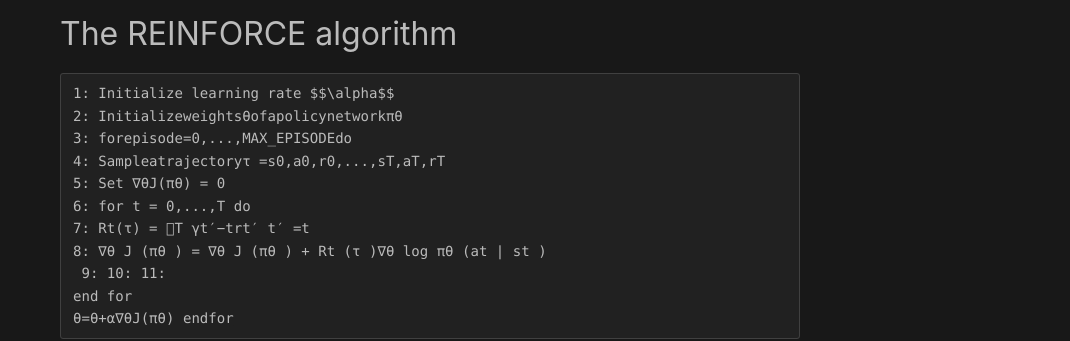
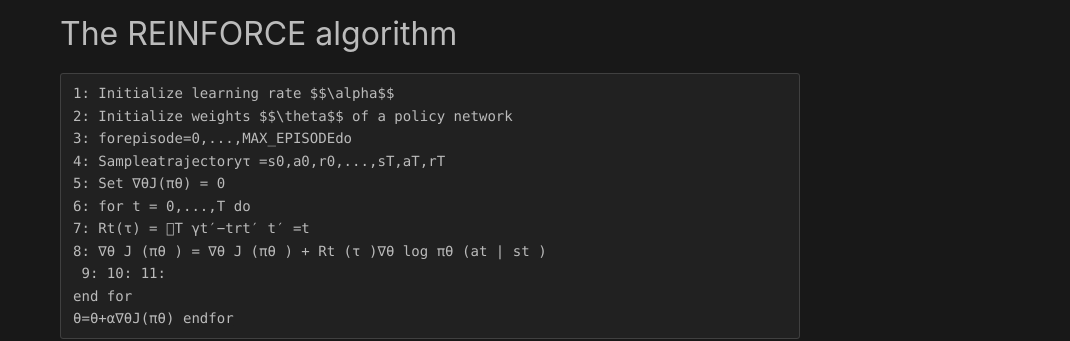
Before and after one commit to analytiq-hub/sigagent.github.io, a Jekyll site: the page built from machine_learning/_posts/2021-02-14-reinforce.md, in a window 1280 px wide and 900 px high, scrolled down 3300 px. Shown: the part 175-516 px from the top of the window, without its empty margins (210-1280 px from the left). Built offline with Jekyll 4.4.1, drawn with Linux system fonts in a browser that asks for light colours; formulas are drawn with MathJax 3; a script that is not in the unit is left out.

Commit message:
*** empty log message ***

````diff
--- a/machine_learning/_posts/2021-02-14-reinforce.md
+++ b/machine_learning/_posts/2021-02-14-reinforce.md
@@ -114,9 +114,9 @@ $$
 
 ## The REINFORCE algorithm
 
-```
+~~~
 1: Initialize learning rate $$\alpha$$
-2: Initializeweightsθofapolicynetworkπθ
+2: Initialize weights $$\theta$$ of a policy network
 3: forepisode=0,...,MAX_EPISODEdo
 4: Sampleatrajectoryτ =s0,a0,r0,...,sT,aT,rT
 5: Set ∇θJ(πθ) = 0
@@ -126,7 +126,7 @@ $$
  9: 10: 11:
 end for
 θ=θ+α∇θJ(πθ) endfor
-```
+~~~
 
 
 # Example: CartPole
````
